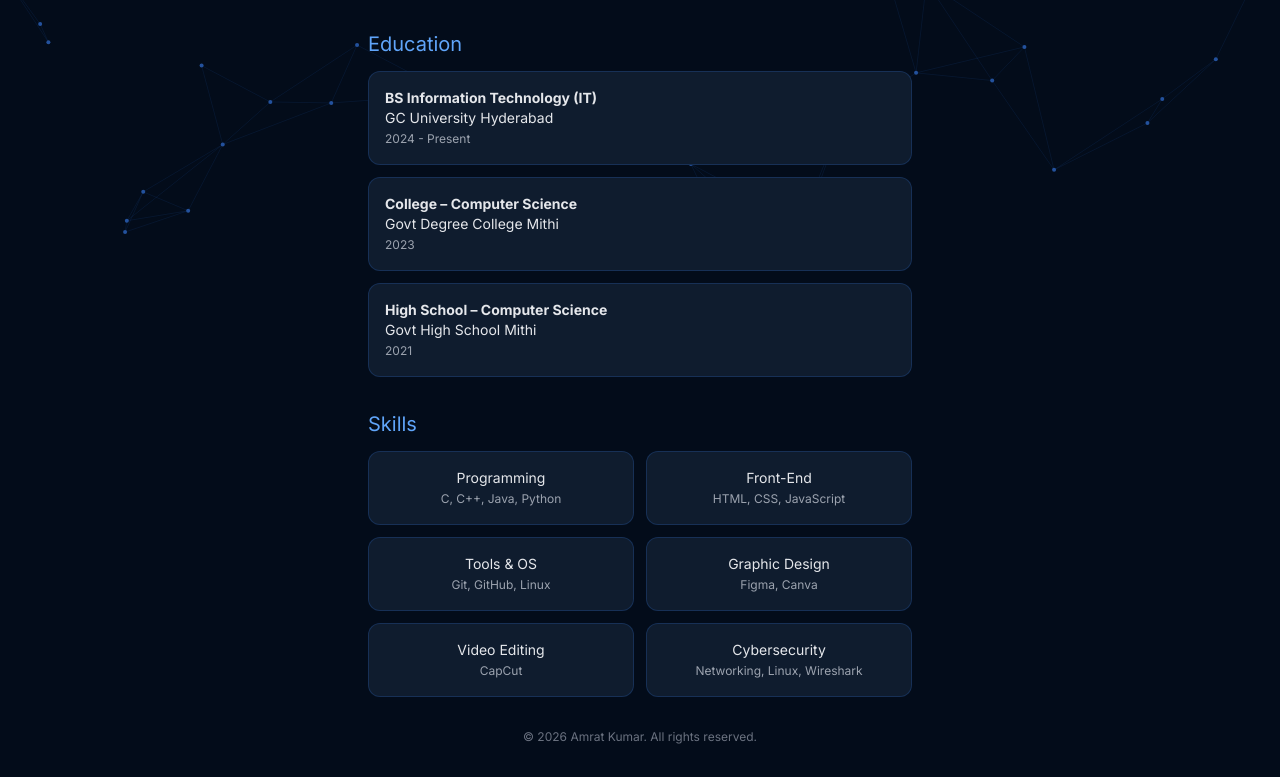
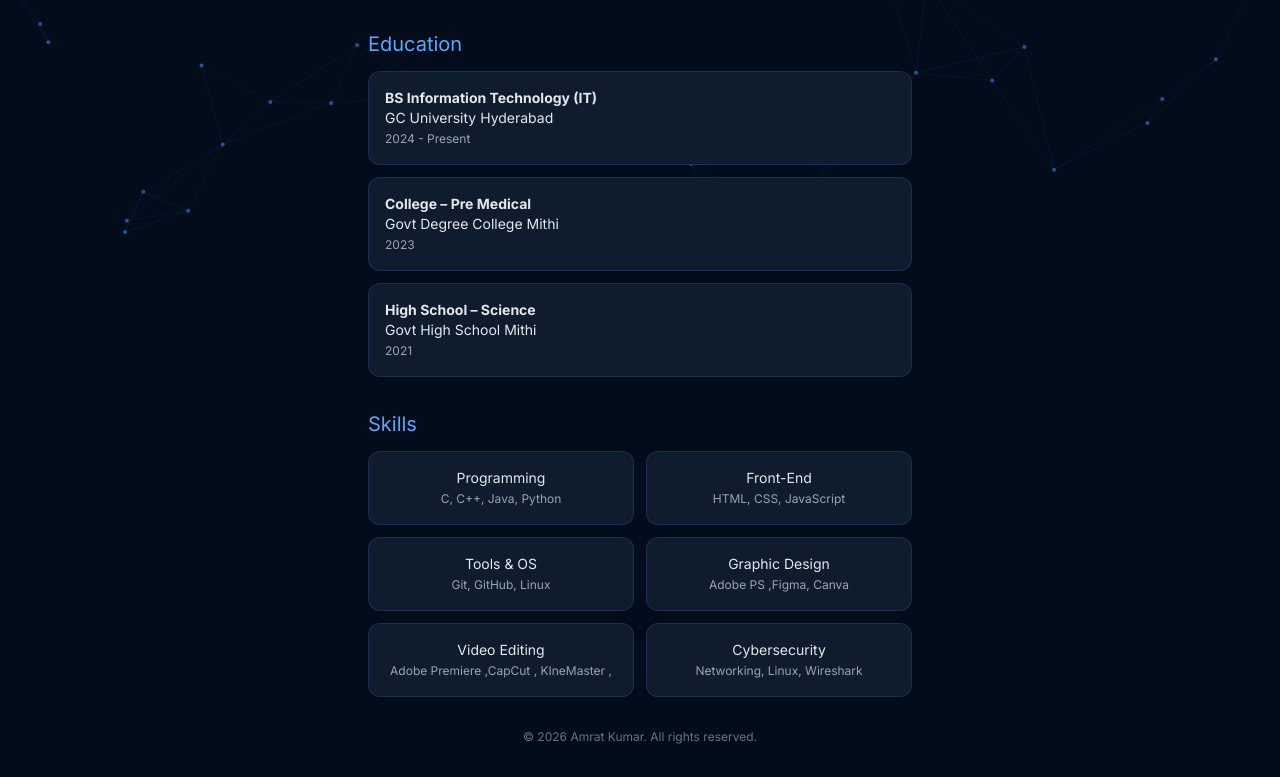
Before and after one commit to amratrathore/resume, a plain HTML site: page index.html in a window 1280 px wide. Shown: the part 553-1330 px from the top of the page. Drawn offline with nearby package versions, Linux system fonts and the light colour scheme.

Commit message:
Update index.html

```diff
--- a/index.html
+++ b/index.html
@@ -100,13 +100,13 @@ canvas {
         </div>
 
         <div class="card text-sm">
-            <b>College – Computer Science</b><br>
+            <b>College – Pre Medical </b><br>
             Govt Degree College Mithi<br>
             <span class="text-gray-400 text-xs">2023</span>
         </div>
 
         <div class="card text-sm">
-            <b>High School – Computer Science</b><br>
+            <b>High School – Science</b><br>
             Govt High School Mithi<br>
             <span class="text-gray-400 text-xs">2021</span>
         </div>
@@ -126,9 +126,9 @@ canvas {
 
         <div class="card text-center">Tools & OS<br><span class="text-gray-400 text-xs">Git, GitHub, Linux</span></div>
 
-        <div class="card text-center">Graphic Design<br><span class="text-gray-400 text-xs">Figma, Canva</span></div>
+        <div class="card text-center">Graphic Design<br><span class="text-gray-400 text-xs"> Adobe PS ,Figma, Canva</span></div>
 
-        <div class="card text-center">Video Editing<br><span class="text-gray-400 text-xs">CapCut</span></div>
+        <div class="card text-center">Video Editing<br><span class="text-gray-400 text-xs">  Adobe Premiere ,CapCut , KIneMaster , </span></div>
 
         <!-- NEW -->
         <div class="card text-center">
```
